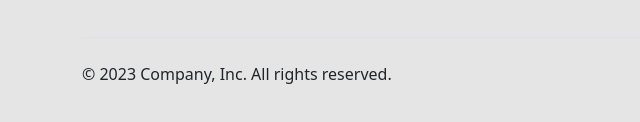
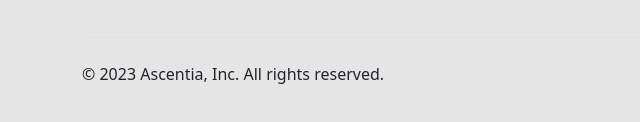
Before and after one commit to Benevox/Ascentia-Website, a website: page about_us.html in a window 1280 px wide. Shown: the part 3553-3675 px from the top of the page, 0-640 px from the left. Drawn offline with Linux system fonts and the light colour scheme.

Commit message:
minor update
 2023 Company to  2023 Ascentia, inc.

```diff
--- a/about_us.html
+++ b/about_us.html
@@ -495,7 +495,7 @@
     </div>
 
     <div class="d-flex flex-column flex-sm-row justify-content-between py-4 my-4 border-top">
-      <p>© 2023 Company, Inc. All rights reserved.</p>
+      <p>© 2023 Ascentia, Inc. All rights reserved.</p>
       <ul class="list-unstyled d-flex">
         <li class="ms-3"><a class="link-body-emphasis" href="#"><svg class="bi" width="24" height="24"><use xlink:href="#twitter"></use></svg></a></li>
         <li class="ms-3"><a class="link-body-emphasis" href="#"><svg class="bi" width="24" height="24"><use xlink:href="#instagram"></use></svg></a></li>
```
Also changed, not shown: contact.html (+1 -1 lines), index.html (+1 -1 lines), services.html (+1 -1 lines).
